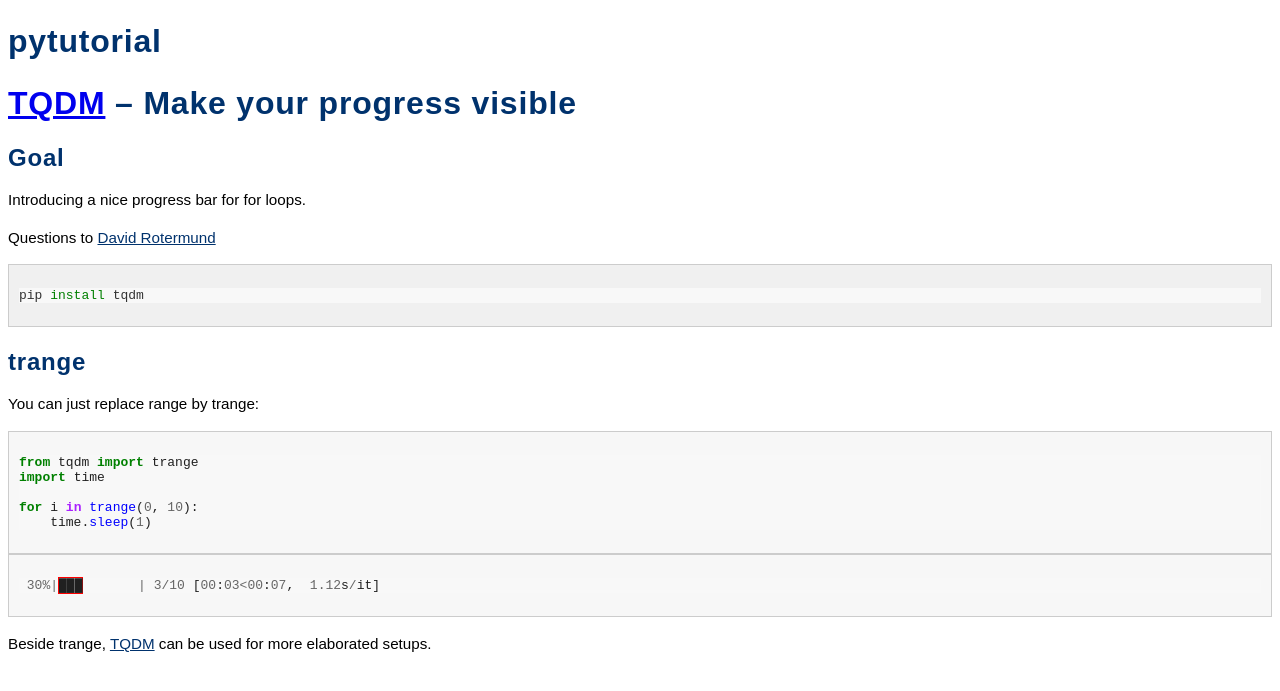
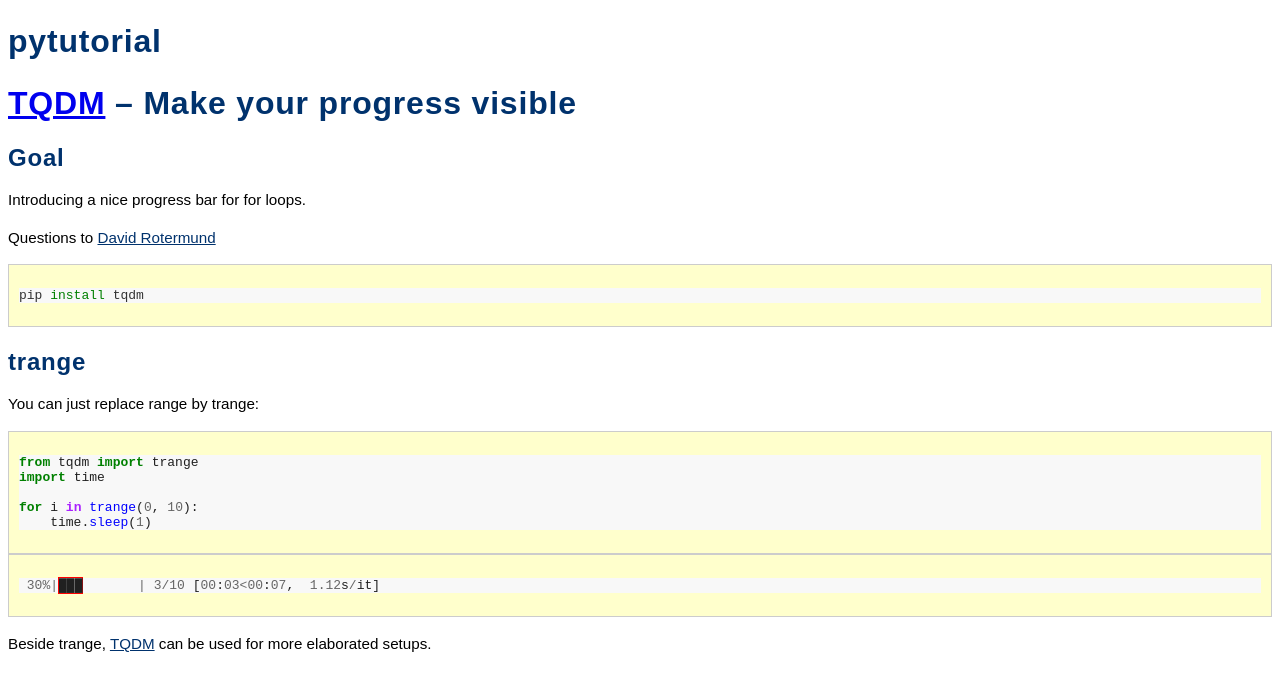
Before and after one commit to davrot/pytutorial, a Jekyll site: the page built from TQDM/README.md, in a window 1280 px wide. Shown: the top 691 px of the page. Built offline with Jekyll 4.4.1, drawn with Linux system fonts in a browser that asks for light colours; our own code applies the rules of GitHub Pages for plain Markdown files.

Commit message:
Update default.html
Signed-off-by: David Rotermund <54365609+davrot@users.noreply.github.com>

```diff
--- a/_layouts/default.html
+++ b/_layouts/default.html
@@ -17,7 +17,7 @@
     <style>
         .language-shell.highlighter-rouge {
             /* New styles for Shell code */
-            background-color: #f0f0f0; /* Example background color */
+            background-color: #ffffcc; /* Example background color */
             color: #333; /* Example text color */
             padding: 10px; /* Example padding */
             border: 1px solid #ccc; /* Example border */
@@ -26,7 +26,7 @@
         }
         .language-python {
             /* New styles for Python code */
-            background-color: #f7f7f7; /* Light grey background */
+            background-color: #ffffcc; /* Light grey background */
             color: #202020; /* Dark grey text color */
             padding: 10px; /* Padding around the code block */
             border: 1px solid #ccc; /* Example border */
@@ -35,7 +35,7 @@
         }
         .language-matlab {
             /* New styles for MATLAB code */
-            background-color: #FFFFCC; /* Light yellow background */
+            background-color: #ffffcc; /* Light yellow background */
             color: #0052cc; /* MATLAB blue text color */
             padding: 10px; /* Padding around the code block */
             border: 1px solid #ccc; /* Example border */
```
